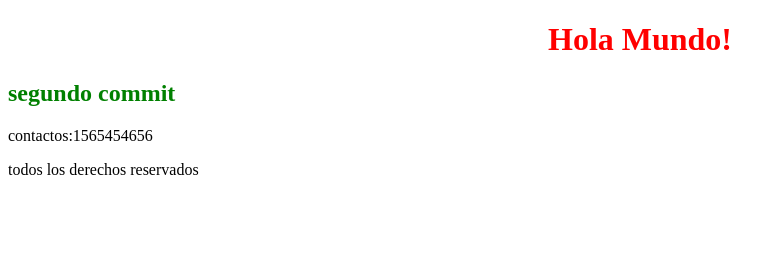
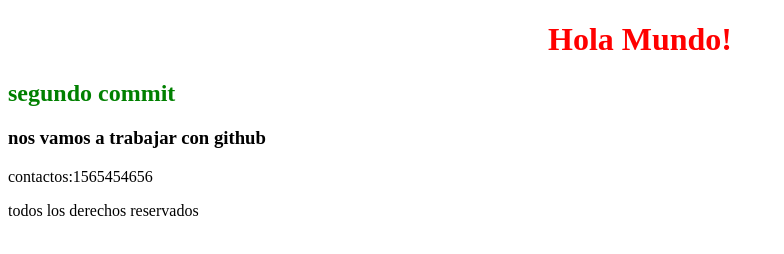
Before and after one commit to 20041603/49705-primer-repo, a plain HTML site: page index.html in a window 1280 px wide. Shown: the whole page, without its empty margins (0-784 px from the left). Drawn offline with Linux system fonts and the light colour scheme.

Commit message:
cambios finales

```diff
--- a/index.html
+++ b/index.html
@@ -10,9 +10,10 @@
     <h1>Hola Mundo!</h1>
 
     <h2>segundo commit</h2>
+
+    <h3>nos vamos a trabajar con github</h3>
     <footer>
         <p>contactos:1565454656</p>
         <p>todos los derechos reservados</p>
     </footer>
-</body>
 </html>
```
